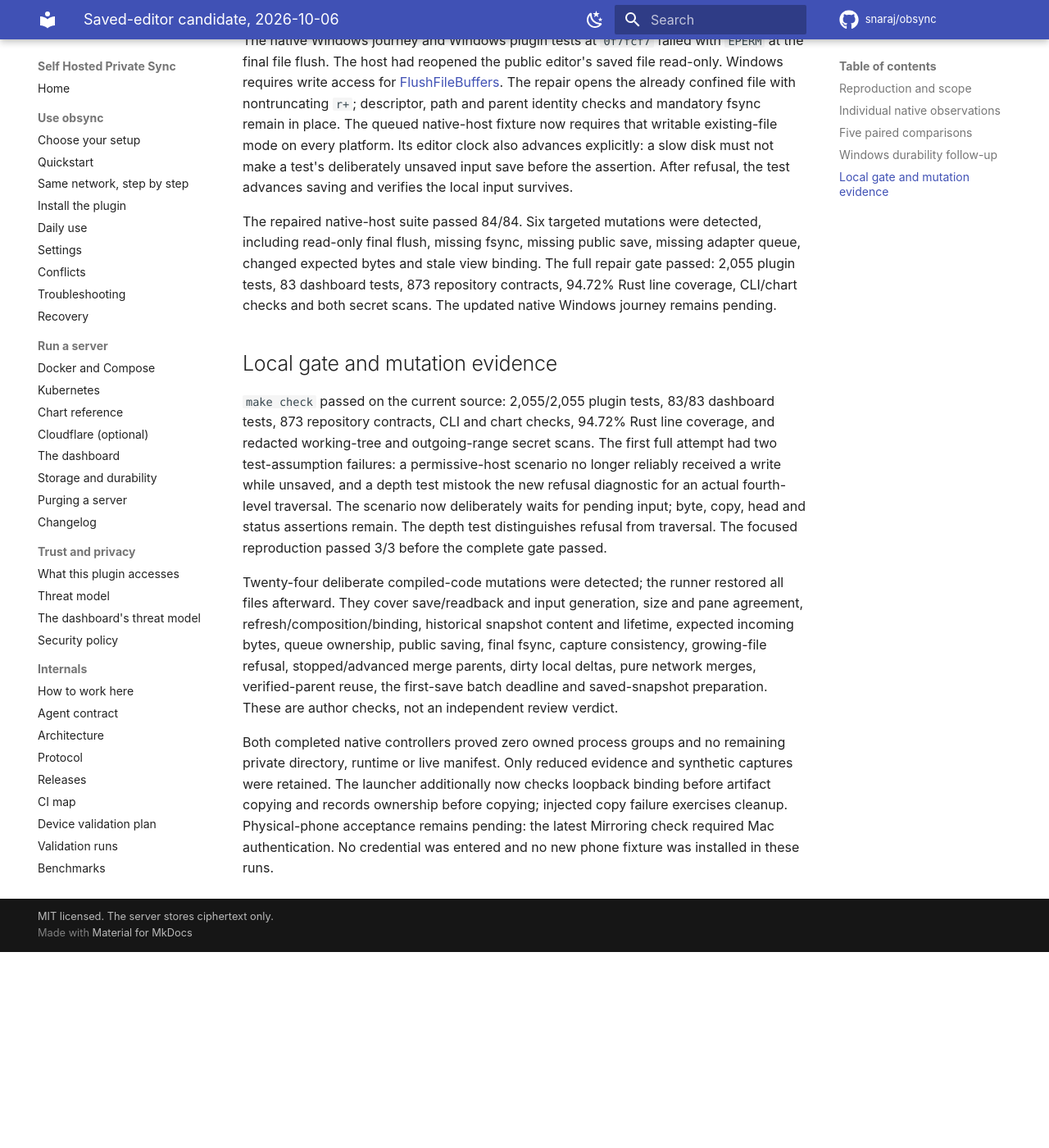
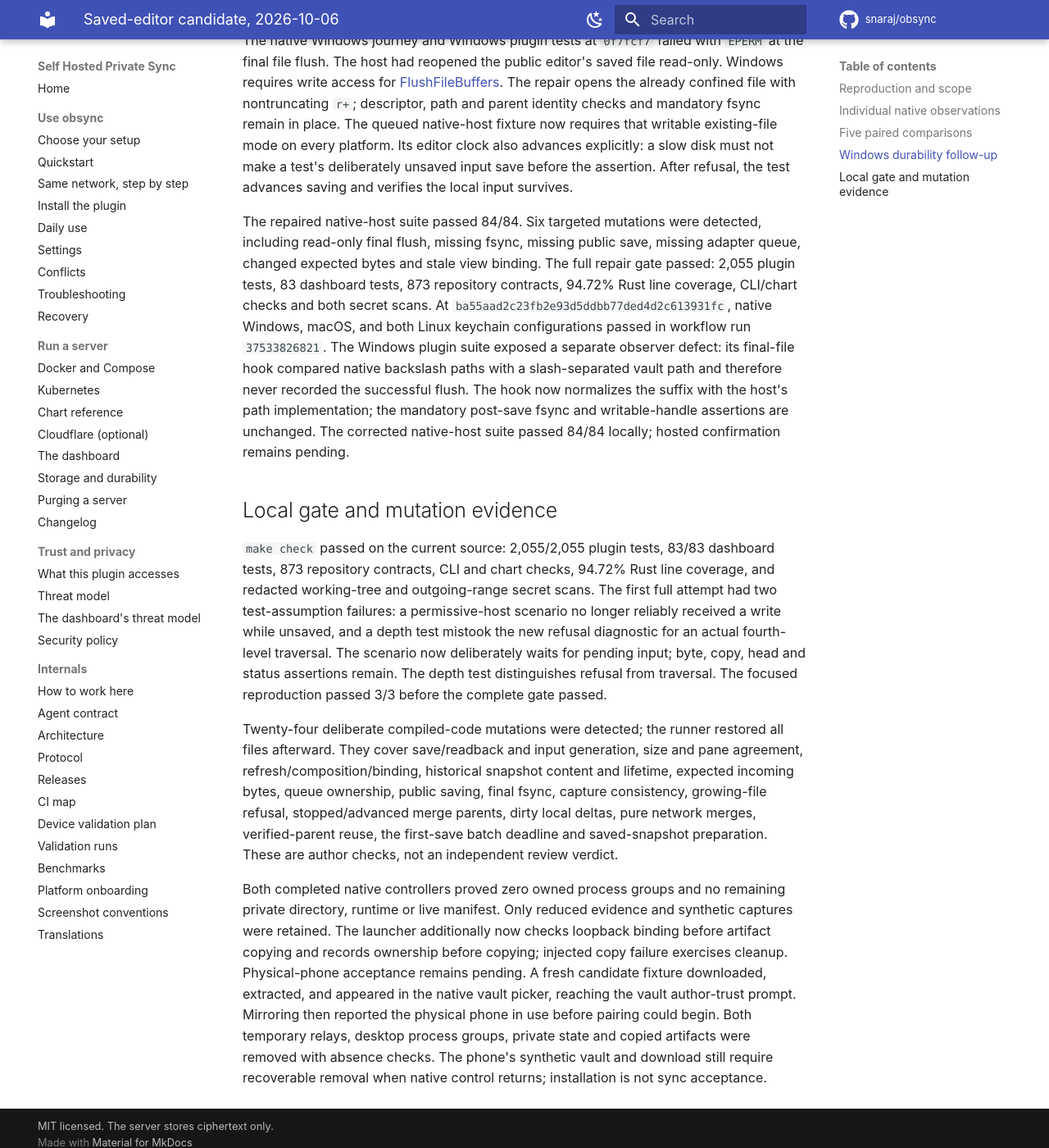
Before and after one commit to snaraj/obsync, an MkDocs documentation site: the page built from docs/validation-runs/2026-10-06-saved-editor-117.md, in a window 1280 px wide and 1400 px high, scrolled down 3046 px. Shown: the whole window at 82% size. Built offline with MkDocs 1.6.1 and Material for MkDocs 9.7.7, drawn with Linux system fonts in a browser that asks for light colours; comment, search, counter and statistics services are not loaded; before the commit the page ends 4207 px from its top, so only the background shows below that.

Commit message:
test: observe final editor flushes on native Windows paths
The repaired native Windows app completes all fourteen journeys, but two
plugin assertions still missed its final flush: the hook compared a Windows
filesystem path against a slash-separated vault path. Normalize the exact
note suffix with node:path. Keep the writable-handle and post-save fsync
assertions unchanged.

Record native Windows/macOS/Linux results and the physical-phone attempt
with its cleanup boundary. Six Windows captures were manually inspected;
the stale native footer counter remains under investigation.

Validation: native-host 84/84; complete make check passed with 2,055 plugin
tests, 83 dashboard tests, 873 repository contracts, 94.72% Rust line
coverage, CLI/chart checks and both secret scans. Hosted recheck pending.

Accounting: +16/-4 across two files. Product bundle unchanged.

- GPT-6

```diff
--- a/docs/validation-runs/2026-10-06-saved-editor-117.md
+++ b/docs/validation-runs/2026-10-06-saved-editor-117.md
@@ -128,7 +128,14 @@
 missing adapter queue, changed expected bytes and stale view binding. The
 full repair gate passed: 2,055 plugin tests, 83 dashboard tests, 873 repository
 contracts, 94.72% Rust line coverage, CLI/chart checks and both secret scans.
-The updated native Windows journey remains pending.
+At `ba55aad2c23fb2e93d5ddbb77ded4d2c613931fc`, native Windows, macOS,
+and both Linux keychain configurations passed in workflow run `37533826821`.
+The Windows plugin suite exposed a separate observer defect: its final-file
+hook compared native backslash paths with a slash-separated vault path and
+therefore never recorded the successful flush. The hook now normalizes the
+suffix with the host's path implementation; the mandatory post-save fsync
+and writable-handle assertions are unchanged. The corrected native-host
+suite passed 84/84 locally; hosted confirmation remains pending.
 
 ## Local gate and mutation evidence
 
@@ -156,5 +163,10 @@
 and synthetic captures were retained. The launcher additionally now checks
 loopback binding before artifact copying and records ownership before copying;
 injected copy failure exercises cleanup. Physical-phone acceptance remains
-pending: the latest Mirroring check required Mac authentication. No credential
-was entered and no new phone fixture was installed in these runs.
+pending. A fresh candidate fixture downloaded, extracted, and appeared in the
+native vault picker, reaching the vault author-trust prompt. Mirroring then
+reported the physical phone in use before pairing could begin. Both temporary
+relays, desktop process groups, private state and copied artifacts were removed
+with absence checks. The phone's synthetic vault and download still require
+recoverable removal when native control returns; installation is not sync
+acceptance.
```
Also changed, not shown: 1 other file.
